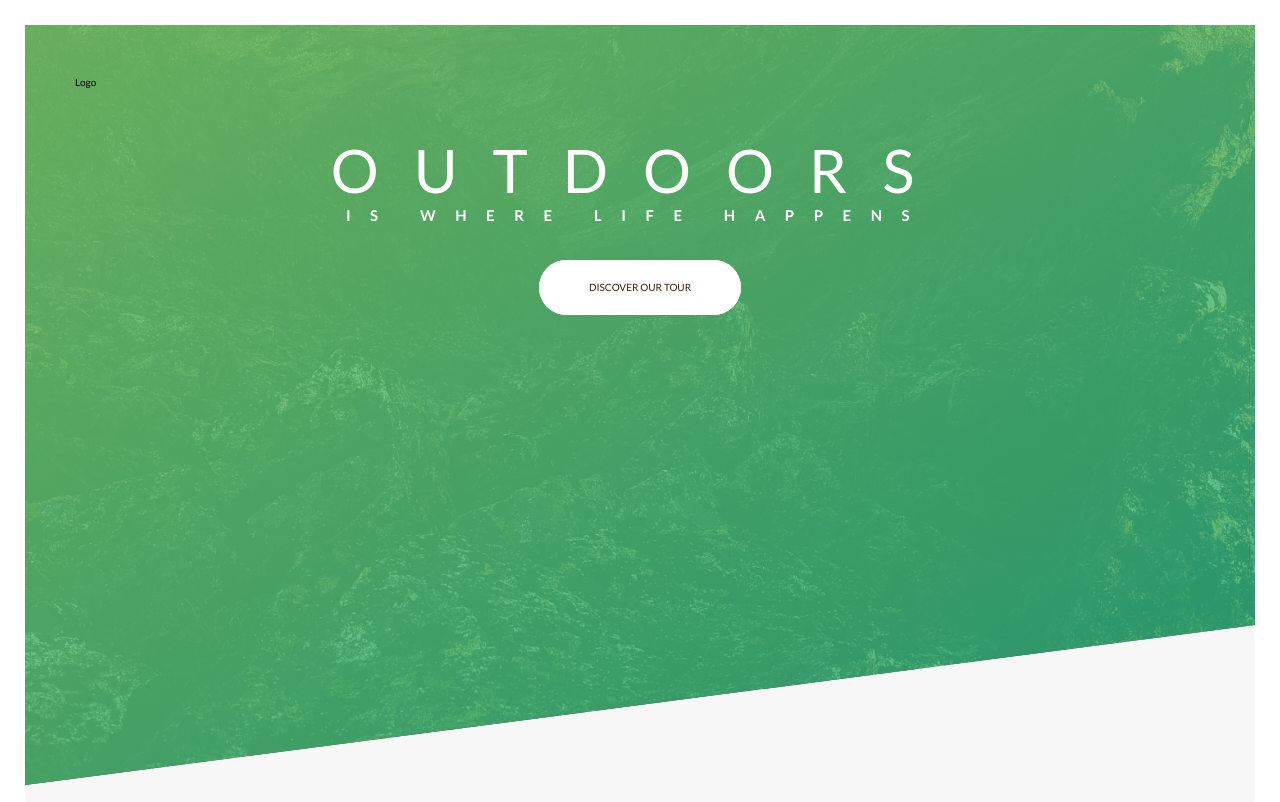
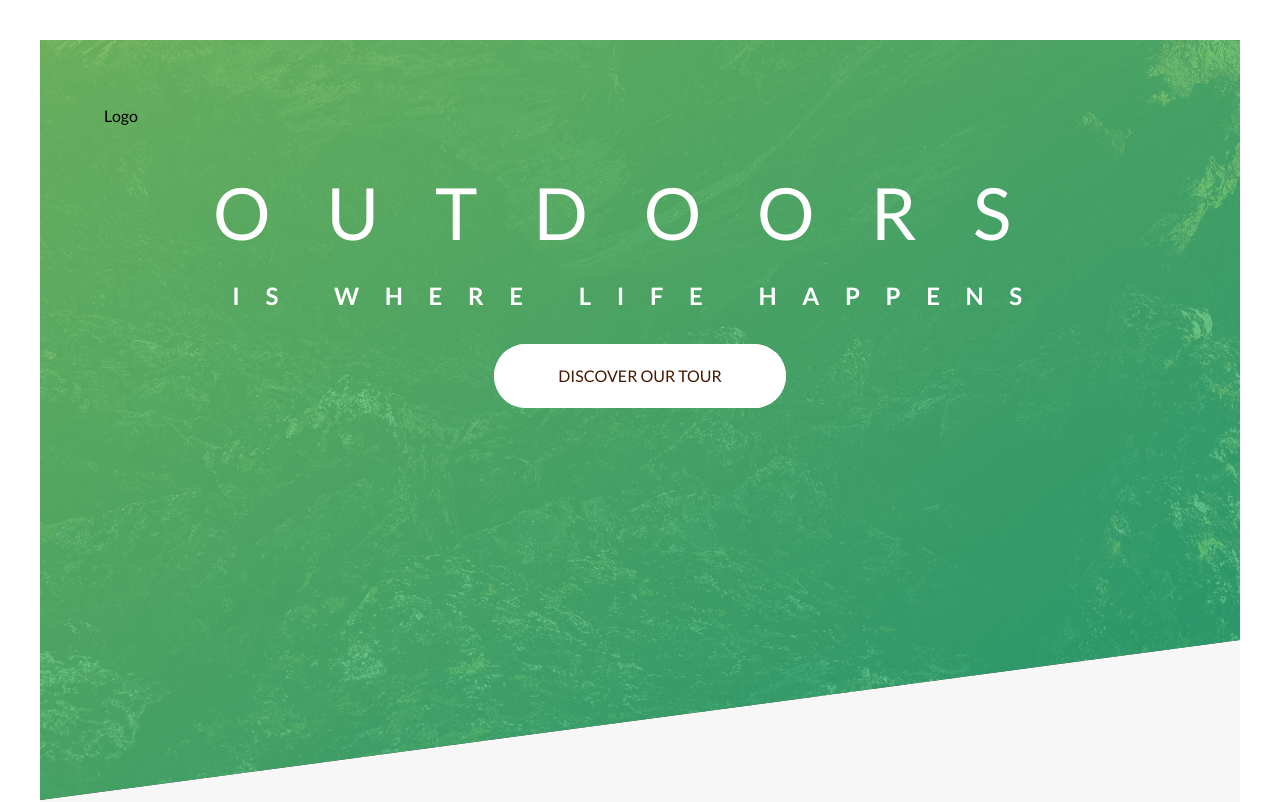
Before and after one commit to OmBharti999/pro, a Next.js app: page / in a window 1280 px wide. Shown: the top 802 px of the page. Built offline with nearby package versions, Linux system fonts and the light colour scheme.

Commit message:
fix : increase font size and other layout part of header

```diff
--- a/app/_component/button/index.css
+++ b/app/_component/button/index.css
@@ -1,5 +1,5 @@
 .btn {
-  @apply inline-block relative px-20 py-8 rounded-full text-center hover:-translate-y-1 active:-translate-y-[-0.1rem] uppercase transition-all;
+  @apply inline-block relative px-16 py-5 rounded-full text-center hover:-translate-y-1 active:-translate-y-[-0.1rem] uppercase transition-all;
 }
 .btn:hover {
   box-shadow: 0 0.2rem 1rem rgba(0, 0, 0, 0.3);
--- a/app/_component/fonts/Fonts.tsx
+++ b/app/_component/fonts/Fonts.tsx
@@ -17,6 +17,7 @@ export const Heading = ({ content = "Text", addClass }: Props) => {
   return <h2 className={`text-3xl ${addClass}`}>{content}</h2>;
 };
 
+// prime heading should be used only once
 export const PrimHeading = ({ content = "TextHeading", addClass }: Props) => {
   return <Heading addClass={`heading-primary ${addClass}`} content={content} />;
 };
--- a/app/_component/fonts/index.css
+++ b/app/_component/fonts/index.css
@@ -1,5 +1,15 @@
+.heading-primary {
+  @apply text-7xl w-full text-center uppercase text-white;
+  letter-spacing: 3.5rem;
+}
+
+.heading-subprimary {
+  @apply font-bold text-2xl w-full text-center uppercase text-white;
+  letter-spacing: 1.6rem;
+}
+
 .heading-secondary {
-  @apply font-bold text-7xl bg-gradient-to-r from-green-400 to-green-700 text-center bg-clip-text text-transparent hover:skew-y-3 hover:skew-x-12;
+  @apply font-bold text-6xl bg-gradient-to-r from-green-400 to-green-700 text-center bg-clip-text text-transparent hover:skew-y-3 hover:skew-x-12;
   text-shadow: 0.5rem 1rem 2rem rgba(0, 0, 0, 0.2);
   transition: all 0.3s;
 }
--- a/app/_component/header/Header.tsx
+++ b/app/_component/header/Header.tsx
@@ -1,5 +1,5 @@
 // import Image from "next/image";
-import { LinkButton } from "@/app/_component";
+import { LinkButton, PrimHeading, SubHeading } from "@/app/_component";
 
 import "./index.css";
 
@@ -18,12 +18,13 @@ export const Header = () => {
         <h1>Logo</h1>
       </div>
       <div className="text-box">
-        <h1 className="heading-primary flex flex-col gap-4">
-          <span className="heading-primary-main">Outdoors</span>
-          <span className="heading-primary-sub">Is where life happens</span>
-        </h1>
+        <PrimHeading content="Outdoors" addClass="slide-left" />
+        <SubHeading
+          content={"Is where life happens"}
+          addClass="slide-right -ml-4"
+        />
         <LinkButton
-          addClass="btn-white btn-animated mt-10"
+          addClass="btn-white btn-animated mt-20"
           url={"#"}
           btnName="Discover Our tour"
         />
--- a/app/_component/header/index.css
+++ b/app/_component/header/index.css
@@ -1,5 +1,5 @@
 header {
-  @apply flex h-[95vh] flex-col items-center justify-start p-20 gap-20;
+  @apply flex h-[95vh] flex-col items-center justify-start p-16 gap-12;
   background-image: linear-gradient(
       to right bottom,
       rgba(126, 213, 111, 0.8),
@@ -9,6 +9,7 @@ header {
   background-size: cover;
   background-position: bottom;
   clip-path: polygon(0 0, 100% 0, 100% 75vh, 0 100%);
+  min-height: 25rem;
 }
 
 .logo-box {
@@ -21,18 +22,13 @@ header {
 
 /* .text-box */
 header .text-box {
-  @apply w-full flex flex-col justify-center items-center gap-14;
+  @apply w-full flex flex-col justify-center items-center gap-8;
 }
 
-.heading-primary {
-  @apply text-white uppercase text-center;
-}
-.heading-primary-main {
-  @apply block text-8xl tracking-[3.5rem] text-center;
+.slide-left {
   animation: slideToLeft 2s 750ms ease-in;
 }
-.heading-primary-sub {
-  @apply block font-bold text-2xl tracking-[1.95rem] text-center -ml-2 mt-2;
+.slide-right {
   animation: slideToRight 2s 750ms ease-in;
 }
 
--- a/app/globals.css
+++ b/app/globals.css
@@ -8,9 +8,9 @@
   box-sizing: inherit;
 }
 
-html {
+/* html {
   font-size: 62.5%;
-}
+} */
 
 body {
   @apply w-full box-border p-10;
```
